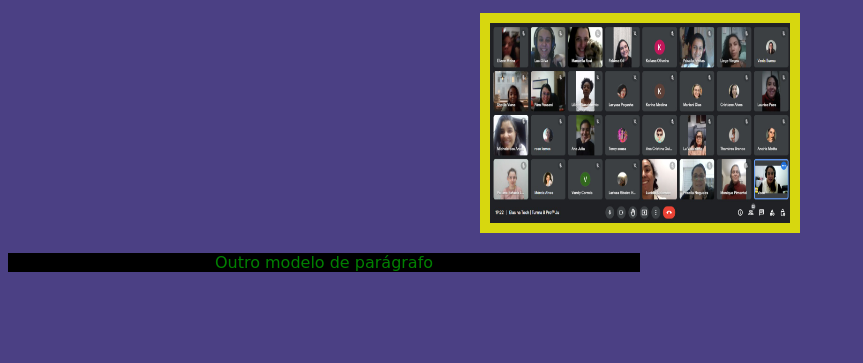
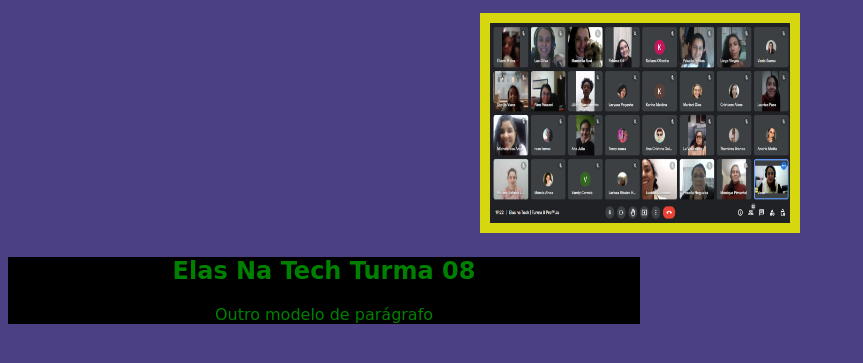
Before and after one commit to JuliRibeiro/Turma08, a plain HTML site: page index.html in a window 1280 px wide. Shown: the part 111-474 px from the top of the page, without its empty margins (0-863 px from the left). Drawn offline with Linux system fonts and the light colour scheme.

Commit message:
Update index.html
Adicionado titulo H2

```diff
--- a/index.html
+++ b/index.html
@@ -10,7 +10,8 @@
 		<p> Foto da nossa turma em 30/06 </p>
 		<img id="foto"src="img/turma08.jpeg"/>
 		<div id="parte1">
-        <p> Outro modelo de parágrafo</p>
+			<h2> Elas Na Tech Turma 08 </h2>
+        		<p> Outro modelo de parágrafo</p>
 		</div>
 	</body>
 </html>
```
